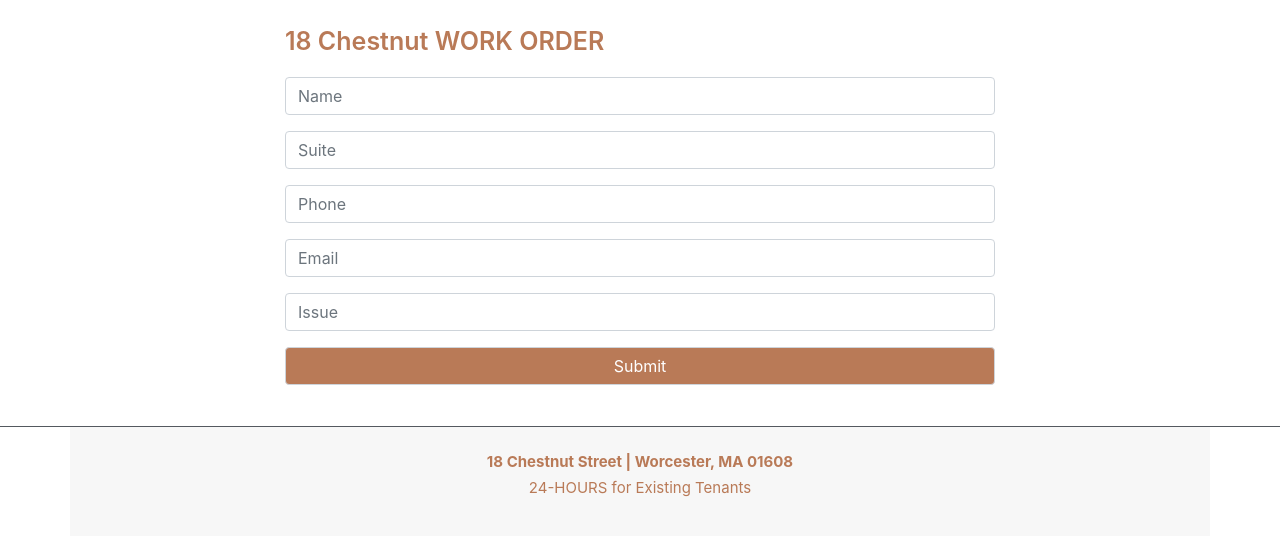
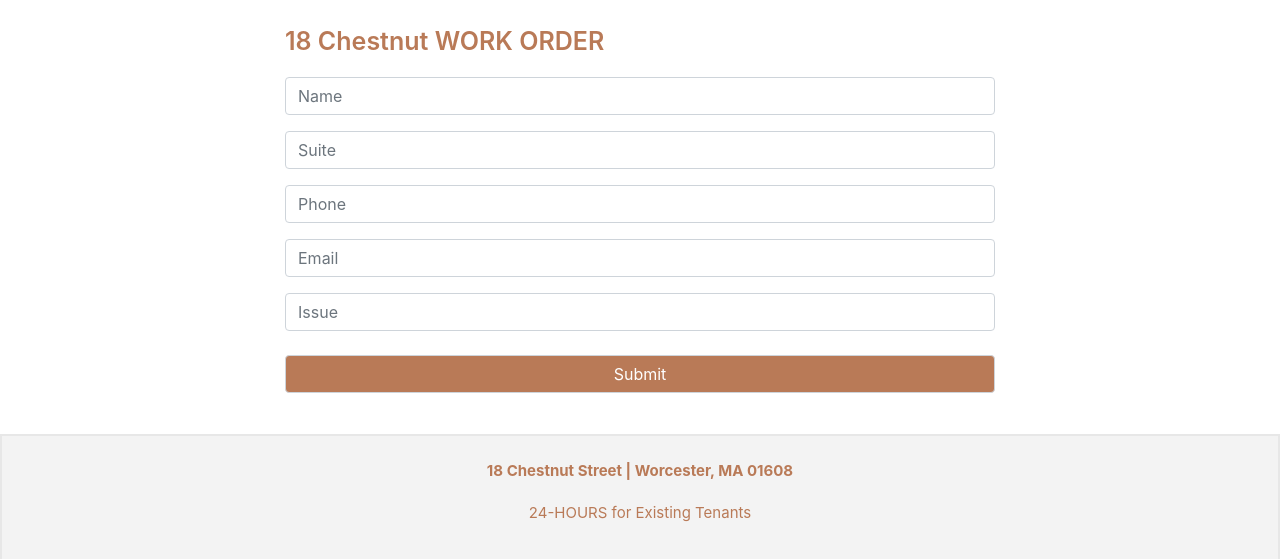
Before and after one commit to Chaoxa/18chestnutstreet, a plain HTML site: page index.html in a window 1280 px wide. Shown: the part 1082-1641 px from the top of the page. Before the commit the page ends 1618 px from the top, so only its background shows below. Drawn offline with nearby package versions, Linux system fonts and the light colour scheme.

Commit message:
first commit

```diff
--- a/index.html
+++ b/index.html
@@ -66,8 +66,12 @@
         .info-chestnut {
             color: #B97A57;
             padding: 20px;
-            background: #BFBFBF1F;
             font-size: 15px;
+        }
+
+        #footer {
+            background: #f3f3f3;
+            border: 2px solid #E7E7E7;
         }
 
         /* medium */
@@ -155,7 +159,7 @@
     <div class="container-form">
         <div class="row">
             <div class="col-md-12">
-                <div class="form-work-order">
+                <div class="form-work-order" id="work-order">
                     <form action="">
                         <div class="title-form">
                             <p>18 Chestnut WORK ORDER</p>
@@ -175,15 +179,15 @@
                         <div class="form-group">
                             <input type="text" class="form-control" name="issue" placeholder="Issue" required>
                         </div>
-                        <!-- <div class="g-recaptcha pb-2 w-100" data-sitekey="6Lc1jlYlAAAAAEcl0w86RwijMjKBi9XTBHfyNLNr"> -->
+                        <div class="g-recaptcha pb-2 w-100" data-sitekey="6Lc1jlYlAAAAAEcl0w86RwijMjKBi9XTBHfyNLNr">
+                        </div>
+                        <div class="form-group">
+                            <input type="submit" class="form-control custom-button" name="btn-submit" value="Submit">
+                        </div>
+                    </form>
                 </div>
-                <div class="form-group">
-                    <input type="submit" class="form-control custom-button" name="btn-submit" value="Submit">
-                </div>
-                </form>
             </div>
         </div>
-    </div>
     </div>
     <div id="footer">
         <div class="container">
@@ -191,7 +195,7 @@
                 <div class="col-md-12">
                     <div class="row">
                         <div class="text-center info-chestnut w-100">
-                            <b class="py-1 d-block">18 Chestnut Street | Worcester, MA 01608</b>
+                            <p class="py-1 d-block font-weight-bold">18 Chestnut Street | Worcester, MA 01608</p>
                             <p>24-HOURS for Existing Tenants</p>
                         </div>
                     </div>
```
